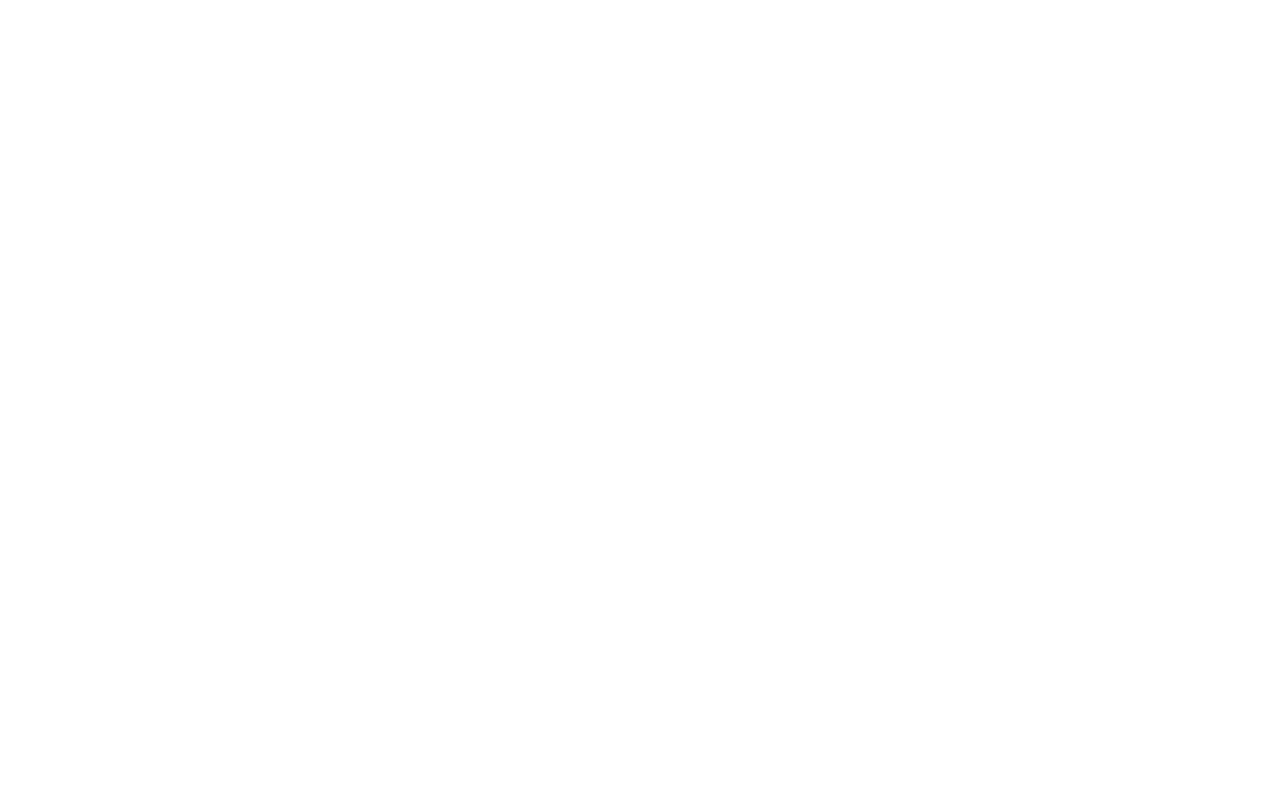
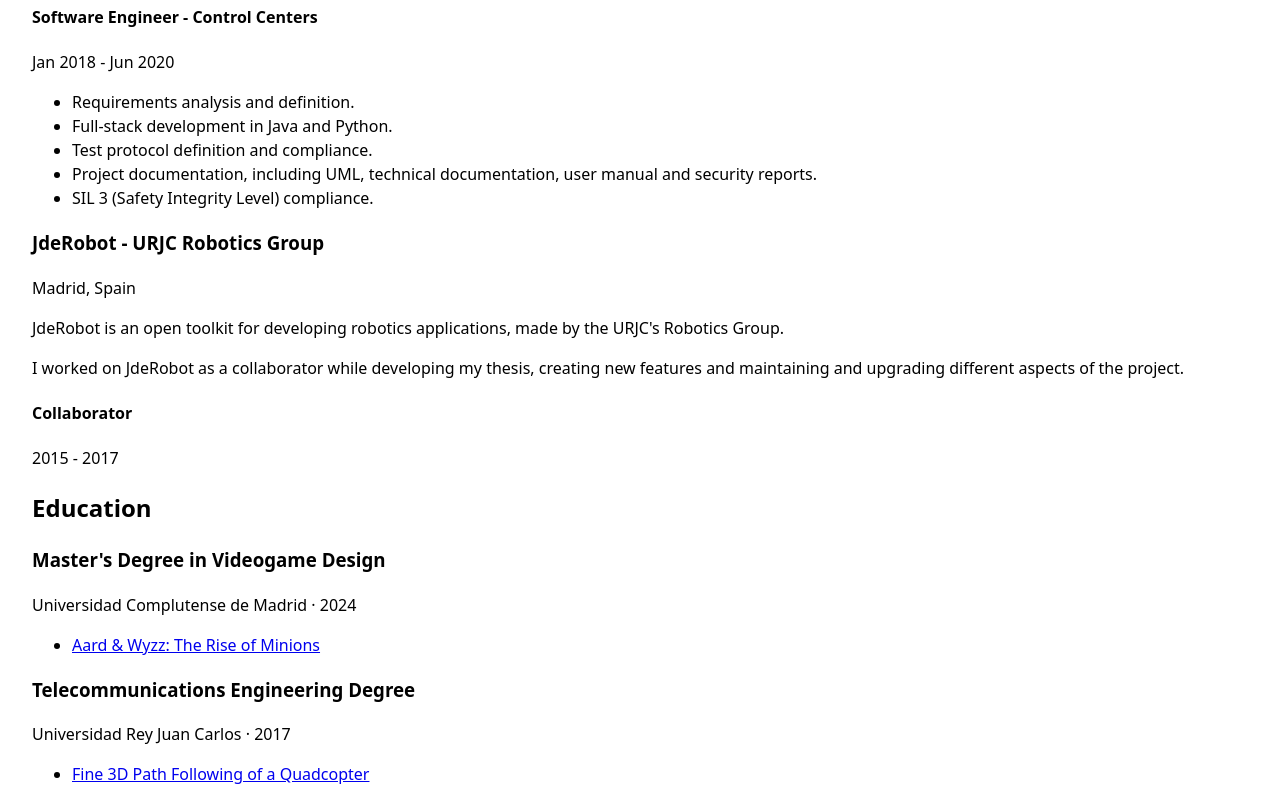
Before and after one commit to mazafrav/manu-zafra-react, a React (Vite) app: page / in a window 1280 px wide. Shown: the part 2000-2800 px from the top of the page. Before the commit the page ends 800 px from the top, so only its background shows below. Built offline with nearby package versions, Linux system fonts and the light colour scheme.

Commit message:
Added education and experience sections

```diff
--- a/src/App.tsx
+++ b/src/App.tsx
@@ -1,5 +1,7 @@
 import './App.css'
+import Education from './components/Education'
 import Footer from './components/Footer'
+import Experience from './components/Experience'
 import Header from './components/Header'
 import Hero from './components/Hero'
 import Projects from './components/Projects'
@@ -11,6 +13,8 @@
       <main>
         <Hero />
         <Projects />
+        <Experience />
+        <Education />
       </main>
       <Footer />
     </>
--- /dev/null
+++ b/src/components/Education.tsx
@@ -0,0 +1,15 @@
+import { education } from '../data/education'
+import EducationItem from './EducationItem'
+
+function Education() {
+  return (
+    <section id="education">
+      <h2>Education</h2>
+      {education.map((degree) => (
+        <EducationItem key={degree.name} degree={degree} />
+      ))}
+    </section>
+  )
+}
+
+export default Education
--- /dev/null
+++ b/src/components/EducationItem.tsx
@@ -0,0 +1,27 @@
+import type { Degree } from '../data/education'
+
+interface EducationItemProps {
+  degree: Degree
+}
+
+function EducationItem({ degree }: EducationItemProps) {
+  return (
+    <article>
+      <h3>{degree.name}</h3>
+      <p>
+        {degree.institution} · {degree.year}
+      </p>
+      {degree.publications && (
+        <ul>
+          { degree.publications.map((publication) => (
+            <li key={publication.title}>
+              <a href={publication.url} target="_blank" rel="noreferrer">{publication.title}</a>
+            </li>
+          ))}
+        </ul>
+      )}
+    </article>
+  )
+}
+
+export default EducationItem
--- /dev/null
+++ b/src/components/Experience.tsx
@@ -0,0 +1,15 @@
+import { experience } from '../data/experience'
+import ExperienceItem from './ExperienceItem'
+
+function Experience() {
+  return (
+    <section id="experience">
+      <h2>Experience</h2>
+      {experience.map((company) => (
+        <ExperienceItem key={company.name} company={company} />
+      ))}
+    </section>
+  )
+}
+
+export default Experience
--- /dev/null
+++ b/src/components/ExperienceItem.tsx
@@ -0,0 +1,33 @@
+import { formatPeriod } from '../data/experience'
+import type { Company } from '../data/experience'
+
+interface ExperienceItemProps {
+  company: Company
+}
+
+function ExperienceItem({ company }: ExperienceItemProps) {
+  return (
+    <article>
+      <h3>{company.url ? <a href={company.url}>{company.name}</a> : company.name}</h3>
+      <p>{company.location}</p>
+      {company.overview.map((paragraph) => (
+        <p key={paragraph}>{paragraph}</p>
+      ))}
+      {company.positions.map((position) => (
+        <div key={position.title}>
+          <h4>{position.title}</h4>
+          <p>{formatPeriod(position)}</p>
+          {position.responsibilities.length > 0 && (
+            <ul>
+              {position.responsibilities.map((item) => (
+                <li key={item}>{item}</li>
+              ))}
+            </ul>
+          )}
+        </div>
+      ))}
+    </article>
+  )
+}
+
+export default ExperienceItem
--- /dev/null
+++ b/src/data/education.ts
@@ -0,0 +1,45 @@
+export interface Publication {
+  title: string
+  url: string
+}
+
+export interface Degree {
+  name: string
+  institution: string
+  // Graduation year. The old site only had the year, so it stays a plain string.
+  year: string
+  // Not every degree has a related publication.
+  publications?: Publication[]
+}
+
+// Most recent first.
+export const education: Degree[] = [
+  {
+    name: "Master's Degree in Videogame Design",
+    institution: 'Universidad Complutense de Madrid',
+    year: '2024',
+    publications: [
+      {
+        title: 'Aard & Wyzz: The Rise of Minions',
+        url: 'https://store.steampowered.com/app/2984220/Aard_and_Wyzz_The_rise_of_minions/',
+      },
+    ],
+  },
+  {
+    name: 'Telecommunications Engineering Degree',
+    institution: 'Universidad Rey Juan Carlos',
+    // The old site listed 2017 for both URJC degrees: confirm the real years.
+    year: '2017',
+    publications: [
+      {
+        title: 'Fine 3D Path Following of a Quadcopter',
+        url: 'https://www.researchgate.net/publication/321019491_Fine_3D_Path_Following_of_a_Quadcopter',
+      },
+    ],
+  },
+  {
+    name: 'Computer Science Degree',
+    institution: 'Universidad Rey Juan Carlos',
+    year: '2017',
+  },
+]
--- /dev/null
+++ b/src/data/experience.ts
@@ -0,0 +1,125 @@
+export interface Position {
+  title: string
+  start: string
+  // No `end` means it's the current position.
+  end?: string
+  responsibilities: string[]
+}
+
+export interface Company {
+  name: string
+  location: string
+  url?: string
+  // One string per paragraph: no HTML inside the data.
+  overview: string[]
+  positions: Position[]
+}
+
+export const experience: Company[] = [
+  {
+    name: 'Curious Imp',
+    location: 'Madrid, Spain',
+    overview: [
+      'The studio is currently working on releasing the game Aard & Wyzz, with its demo available on Steam.',
+      'Generalist designer with a special emphasis on Technical Design, Camera-Control-Character, and Level Design. As Lead Designer, I coordinate the design team and communicate with other departments.',
+    ],
+    positions: [
+      {
+        title: 'Lead Designer',
+        start: 'Sep 2024',
+        responsibilities: [
+          'Design and prototype videogame mechanics and features.',
+          'Project documentation: GDD, TDD and LDD. Definition of briefings for other departments.',
+          'Work with the production team to ensure a correct roadmap definition from a design standpoint.',
+          'Playtesting protocol definition and analysis.',
+          'Design team lead and coordination with other departments.',
+        ],
+      },
+    ],
+  },
+  {
+    name: 'LogiRail',
+    location: 'Madrid, Spain',
+    url: 'https://logirail.com/',
+    overview: [
+      'LogiRail is a technology and services company within the Renfe Group, focused on providing digital solutions and operational support for the railway sector. I work at Renfe Viajeros, supporting public service operation applications.',
+    ],
+    positions: [
+      {
+        title: 'Senior Software Analyst',
+        start: 'Jul 2025',
+        responsibilities: [
+          'Analysis and documentation of legacy systems.',
+          'Design of modernization and system migration plans.',
+          'Maintenance and development of applications.',
+        ],
+      },
+    ],
+  },
+  {
+    name: 'Expleo',
+    location: 'Madrid, Spain · Berlin, Germany',
+    url: 'https://expleo.com/global/en/',
+    overview: [
+      'Expleo is a global engineering, technology and consulting service provider. I worked as a software engineer on the design and development of critical software for commercial and industrial railway systems.',
+      'My tasks included implementing systems in C++, Java and Python, requirements analysis, project documentation, communication with other departments, and defining the testing protocol. I worked on three projects, contributing at different stages of their life cycles and collaborating with teams from different countries.',
+    ],
+    positions: [
+      {
+        title: 'Software Engineer - RBC Developer',
+        start: 'Apr 2021',
+        end: 'Jul 2023',
+        responsibilities: [
+          'Requirements analysis and feature implementation in C++.',
+          'Technical project documentation, including UML and security reports.',
+          'SIL 2 (Safety Integrity Level) compliance.',
+        ],
+      },
+      {
+        title: 'Software Engineer - Tools',
+        // The old site had start Apr 2021 / end May 2020 (impossible). Estimated from the
+        // neighbouring positions: confirm the real dates.
+        start: 'Jun 2020',
+        end: 'Mar 2021',
+        responsibilities: [
+          'Tool development in Python for test automation of SIL 2 railway applications.',
+          'Coordination between several departments for software requirements analysis.',
+          'Upgrade and maintenance of tools for integration with new features.',
+        ],
+      },
+      {
+        title: 'Software Engineer - Control Centers',
+        start: 'Jan 2018',
+        end: 'Jun 2020',
+        responsibilities: [
+          'Requirements analysis and definition.',
+          'Full-stack development in Java and Python.',
+          'Test protocol definition and compliance.',
+          'Project documentation, including UML, technical documentation, user manual and security reports.',
+          'SIL 3 (Safety Integrity Level) compliance.',
+        ],
+      },
+    ],
+  },
+  {
+    name: 'JdeRobot - URJC Robotics Group',
+    location: 'Madrid, Spain',
+    overview: [
+      "JdeRobot is an open toolkit for developing robotics applications, made by the URJC's Robotics Group.",
+      'I worked on JdeRobot as a collaborator while developing my thesis, creating new features and maintaining and upgrading different aspects of the project.',
+    ],
+    positions: [
+      {
+        title: 'Collaborator',
+        start: '2015',
+        end: '2017',
+        responsibilities: [],
+      },
+    ],
+  },
+]
+
+export function formatPeriod(position: Position): string {
+  const endText = position.end ?? 'Present'
+  return `${position.start} - ${endText}`
+}
```
